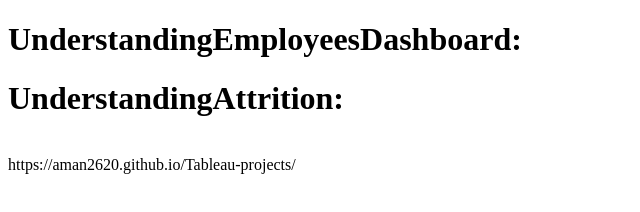
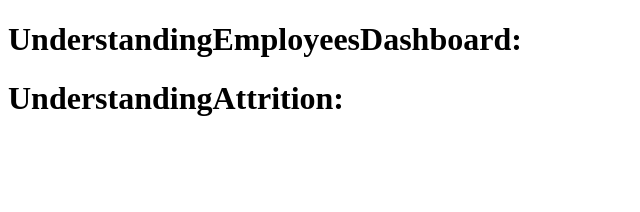
Before and after one commit to Aman2620/Tableau-projects, a plain HTML site: page HumanResource-Tableau Project/index.html in a window 1280 px wide. Shown: the whole page, without its empty margins (0-640 px from the left). Drawn offline with Linux system fonts and the light colour scheme.

Commit message:
Update index.html

```diff
--- a/HumanResource-Tableau Project/index.html
+++ b/HumanResource-Tableau Project/index.html
@@ -12,6 +12,5 @@
   <h1>UnderstandingAttrition:</h1>
     <div class='tableauPlaceholder' id='viz1641186925083' style='position: relative'><object class='tableauViz'  style='display:none;'><param name='host_url' value='https%3A%2F%2Fpublic.tableau.com%2F' /> <param name='embed_code_version' value='3' /> <param name='site_root' value='' /><param name='name' value='HR-AttritionDashboard&#47;AttritionDashboard' /><param name='tabs' value='no' /><param name='toolbar' value='yes' /><param name='animate_transition' value='yes' /><param name='display_static_image' value='yes' /><param name='display_spinner' value='yes' /><param name='display_overlay' value='yes' /><param name='display_count' value='yes' /><param name='language' value='en-US' /></object></div>                <script type='text/javascript'>                    var divElement = document.getElementById('viz1641186925083');                    var vizElement = divElement.getElementsByTagName('object')[0];                    if ( divElement.offsetWidth > 800 ) { vizElement.style.width='1000px';vizElement.style.height='827px';} else if ( divElement.offsetWidth > 500 ) { vizElement.style.width='1000px';vizElement.style.height='827px';} else { vizElement.style.width='100%';vizElement.style.height='727px';}                     var scriptElement = document.createElement('script');                    scriptElement.src = 'https://public.tableau.com/javascripts/api/viz_v1.js';                    vizElement.parentNode.insertBefore(scriptElement, vizElement);                </script>
 <br />
-https://aman2620.github.io/Tableau-projects/
 </body>
 </html>
```
